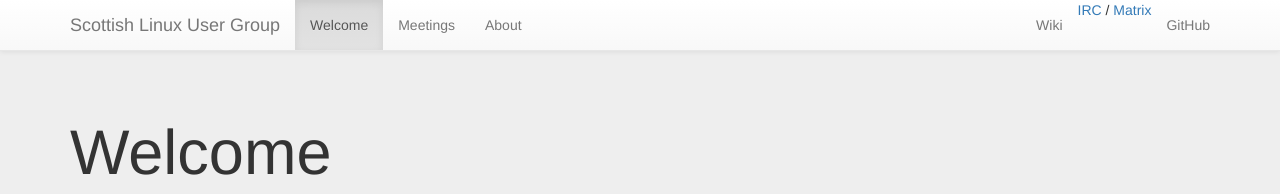
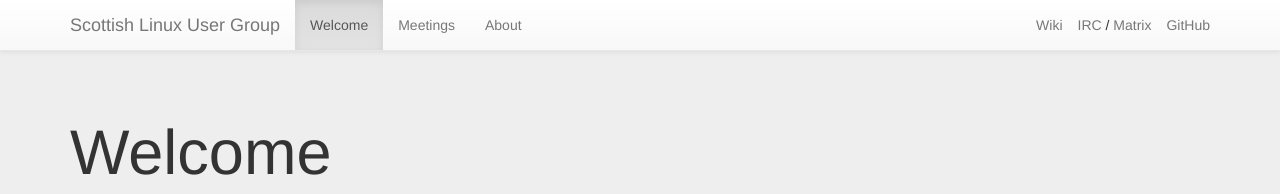
Before and after one commit to ScotLUG/scotlug.github.io, a Jekyll site: the page built from index.markdown, in a window 1280 px wide. Shown: the top 194 px of the page. Built offline with Jekyll 4.4.1, drawn with Linux system fonts in a browser that asks for light colours; nearby versions of some CDN libraries; library files that are not in the unit come from our copies.

Commit message:
BUGFIX: Multi-Link heading in header

```diff
--- a/assets/application.sass
+++ b/assets/application.sass
@@ -8,3 +8,10 @@ body
 
 .leaflet-container
   height: 180px
+
+ul.nav > li > span
+  padding-top: 15px
+  display: inline-block
+
+ul.nav > li > span > a
+  color: #777
```
